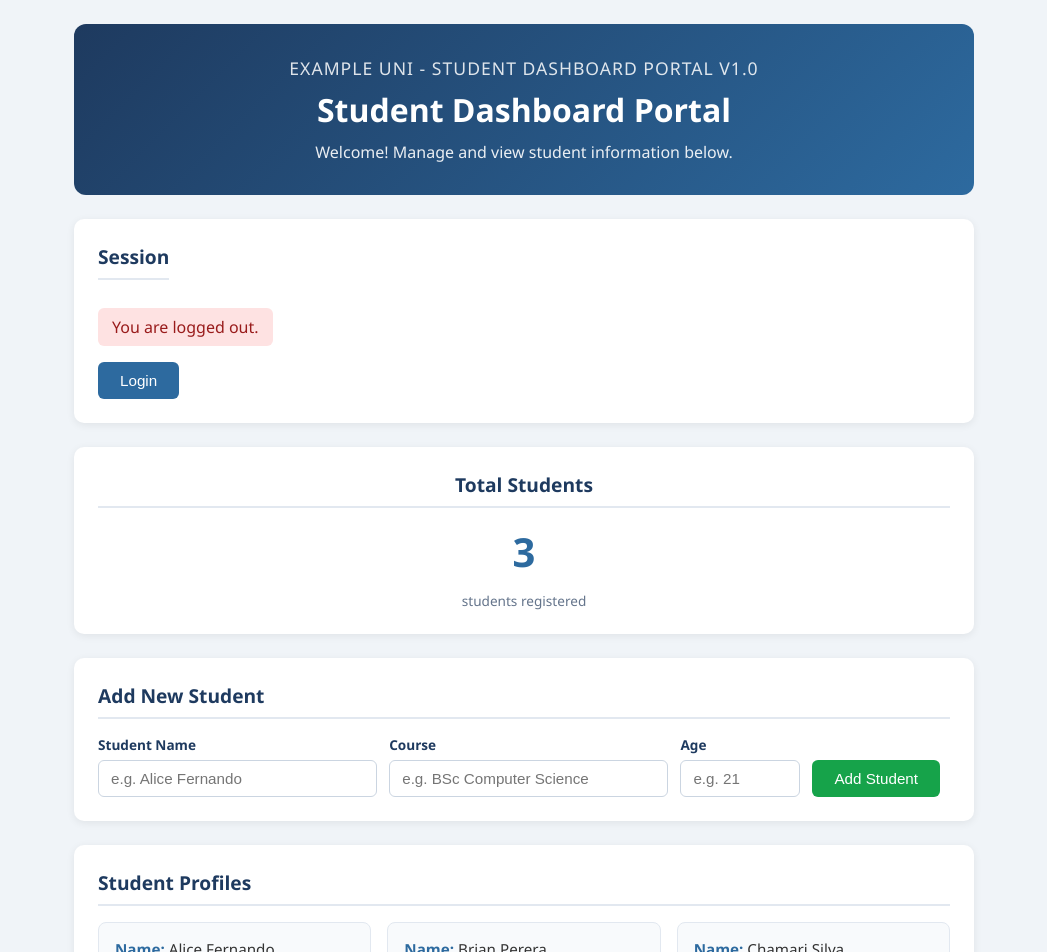
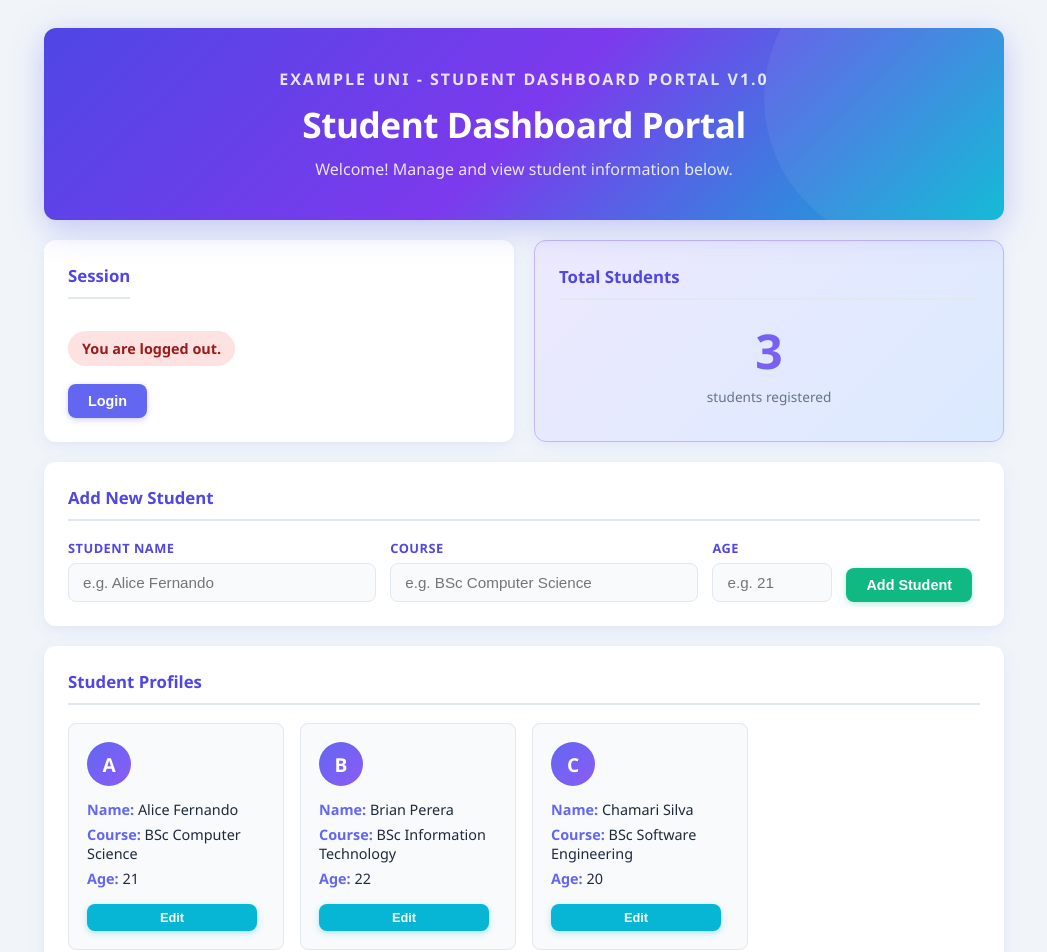
Before and after one commit to cnkulatunga/UOK-Student-APP, a React (Vite) app: page / in a window 1280 px wide. Shown: the top 952 px of the page, without its empty margins (116-1163 px from the left). Built offline with nearby package versions, Linux system fonts and the light colour scheme.

Commit message:
Add inline student edit, new violet/indigo theme, avatar initials

```diff
--- a/src/App.jsx
+++ b/src/App.jsx
@@ -1,10 +1,9 @@
 /**
  * @file App.jsx
- * @description Root component that composes all dashboard sections.
- *              Holds the shared students state so the form, counter, student
- *              cards, and student list all stay in sync automatically.
- *              Assumption: data is held in memory (no persistence); refreshing
- *              the page resets the list to the initial seed data.
+ * @description Root component — owns the students state and passes handlers
+ *              down to child components for adding and editing students.
+ *              Assumption: data is held in memory only; a refresh resets to
+ *              the initial seed data.
  */
 
 import { useState } from "react";
@@ -17,7 +16,7 @@ import LoginLogout from "./components/LoginLogout";
 import AddStudentForm from "./components/AddStudentForm";
 
 /**
- * Seed data — pre-loaded so the dashboard is not empty on first load.
+ * Seed data pre-loaded so the dashboard is not empty on first load.
  * @type {{ name: string, course: string, age: number }[]}
  */
 const initialStudents = [
@@ -27,9 +26,8 @@ const initialStudents = [
 ];
 
 /**
- * App – top-level component that owns the students state and passes it down
- * to child components. Adding a student via the form automatically updates
- * the counter, student cards, and enrolled list.
+ * App – top-level component that owns the students state.
+ * Adding or editing a student automatically updates the counter, cards, and list.
  *
  * @returns {JSX.Element}
  */
@@ -39,12 +37,21 @@ function App() {
 
   /**
    * Appends a new student to the list.
-   * Called by AddStudentForm on valid submission.
-   *
    * @param {{ name: string, course: string, age: number }} newStudent
    */
   const handleAddStudent = (newStudent) => {
     setStudents((prev) => [...prev, newStudent]);
+  };
+
+  /**
+   * Replaces the student at the given index with updated data.
+   * @param {number} index
+   * @param {{ name: string, course: string, age: number }} updated
+   */
+  const handleEditStudent = (index, updated) => {
+    setStudents((prev) =>
+      prev.map((s, i) => (i === index ? updated : s))
+    );
   };
 
   return (
@@ -52,16 +59,18 @@ function App() {
       {/* Part 1 – Home: title, heading, and welcome message */}
       <Home />
 
-      {/* Part 7 – Conditional rendering: login / logout toggle */}
-      <LoginLogout />
+      <div className="dashboard-grid">
+        {/* Part 7 – Conditional rendering: login / logout toggle */}
+        <LoginLogout />
 
-      {/* Part 5 – Counter: auto-updates as students.length changes */}
-      <Counter count={students.length} />
+        {/* Part 5 – Counter: auto-updates as students.length changes */}
+        <Counter count={students.length} />
+      </div>
 
       {/* Student entry form — new submissions flow into shared state */}
       <AddStudentForm onAdd={handleAddStudent} />
 
-      {/* Part 3 – Reusable Student component rendered via props */}
+      {/* Part 3 – Student cards with inline edit support */}
       <div className="section">
         <h3>Student Profiles</h3>
         {students.length === 0 ? (
@@ -69,7 +78,14 @@ function App() {
         ) : (
           <div className="student-cards-grid">
             {students.map((s, i) => (
-              <Student key={i} name={s.name} course={s.course} age={s.age} />
+              <Student
+                key={i}
+                index={i}
+                name={s.name}
+                course={s.course}
+                age={s.age}
+                onEdit={handleEditStudent}
+              />
             ))}
           </div>
         )}
--- a/src/components/Student.jsx
+++ b/src/components/Student.jsx
@@ -1,26 +1,89 @@
 /**
  * @file Student.jsx
  * @description Part 3 – Reusable Student Component.
- *              Accepts student details as props and renders them as a card.
- *              Assumption: all three props are required; no default values are
- *              set because missing data should be caught at the call site.
+ *              Renders a student card in view mode by default.
+ *              An Edit button toggles inline editing; Save calls onEdit to
+ *              update shared state in App; Cancel discards local changes.
  */
 
+import { useState } from "react";
+
 /**
- * Student – displays a single student's name, course, and age.
+ * Student – displays and optionally edits a single student's details.
  *
- * @param {object}  props
- * @param {string}  props.name   - Full name of the student.
- * @param {string}  props.course - Enrolled course / degree programme.
- * @param {number}  props.age    - Age of the student.
+ * @param {object}   props
+ * @param {string}   props.name    - Full name of the student.
+ * @param {string}   props.course  - Enrolled course / degree programme.
+ * @param {number}   props.age     - Age of the student.
+ * @param {number}   props.index   - Position in the students array (used by onEdit).
+ * @param {Function} props.onEdit  - Callback: onEdit(index, { name, course, age }).
  * @returns {JSX.Element}
  */
-function Student({ name, course, age }) {
+function Student({ name, course, age, index, onEdit }) {
+  const [isEditing, setIsEditing]   = useState(false);
+  const [editName, setEditName]     = useState(name);
+  const [editCourse, setEditCourse] = useState(course);
+  const [editAge, setEditAge]       = useState(age);
+  const [error, setError]           = useState("");
+
+  /** Persist changes and return to view mode. */
+  const handleSave = () => {
+    if (!editName.trim() || !editCourse.trim() || !editAge) {
+      setError("All fields are required.");
+      return;
+    }
+    const parsedAge = parseInt(editAge, 10);
+    if (isNaN(parsedAge) || parsedAge < 16 || parsedAge > 99) {
+      setError("Age must be between 16 and 99.");
+      return;
+    }
+    onEdit(index, { name: editName.trim(), course: editCourse.trim(), age: parsedAge });
+    setError("");
+    setIsEditing(false);
+  };
+
+  /** Discard changes and return to view mode. */
+  const handleCancel = () => {
+    setEditName(name);
+    setEditCourse(course);
+    setEditAge(age);
+    setError("");
+    setIsEditing(false);
+  };
+
+  if (isEditing) {
+    return (
+      <div className="student-card student-card--editing">
+        {error && <p className="card-error">{error}</p>}
+        <div className="card-field">
+          <label>Name</label>
+          <input value={editName} onChange={(e) => setEditName(e.target.value)} />
+        </div>
+        <div className="card-field">
+          <label>Course</label>
+          <input value={editCourse} onChange={(e) => setEditCourse(e.target.value)} />
+        </div>
+        <div className="card-field">
+          <label>Age</label>
+          <input type="number" value={editAge} onChange={(e) => setEditAge(e.target.value)} />
+        </div>
+        <div className="card-actions">
+          <button className="btn btn-save" onClick={handleSave}>Save</button>
+          <button className="btn btn-cancel" onClick={handleCancel}>Cancel</button>
+        </div>
+      </div>
+    );
+  }
+
   return (
     <div className="student-card">
+      <div className="card-avatar">{name.charAt(0)}</div>
       <p><span className="label">Name:</span> {name}</p>
       <p><span className="label">Course:</span> {course}</p>
       <p><span className="label">Age:</span> {age}</p>
+      <button className="btn btn-edit" onClick={() => setIsEditing(true)}>
+        Edit
+      </button>
     </div>
   );
 }
--- a/src/index.css
+++ b/src/index.css
@@ -1,4 +1,34 @@
-/* Part 8 – Basic Styling */
+/* ============================================================
+   Part 8 – Global Styles
+   Theme: Modern Violet / Indigo
+   --primary:   #6366f1  (indigo)
+   --secondary: #8b5cf6  (violet)
+   --accent:    #06b6d4  (cyan)
+   --success:   #10b981  (emerald)
+   --danger:    #ef4444  (red)
+   ============================================================ */
+
+:root {
+  --primary:        #6366f1;
+  --primary-dark:   #4f46e5;
+  --secondary:      #8b5cf6;
+  --accent:         #06b6d4;
+  --success:        #10b981;
+  --success-dark:   #059669;
+  --warning:        #f59e0b;
+  --danger:         #ef4444;
+  --danger-dark:    #dc2626;
+  --bg:             #f1f5f9;
+  --surface:        #ffffff;
+  --surface-alt:    #f8fafc;
+  --border:         #e2e8f0;
+  --text:           #1e293b;
+  --text-muted:     #64748b;
+  --radius:         12px;
+  --radius-sm:      8px;
+  --shadow:         0 4px 16px rgba(99, 102, 241, 0.1);
+  --shadow-hover:   0 8px 24px rgba(99, 102, 241, 0.2);
+}
 
 * {
   box-sizing: border-box;
@@ -8,146 +38,140 @@
 
 body {
   font-family: 'Segoe UI', Tahoma, Geneva, Verdana, sans-serif;
-  background-color: #f0f4f8;
-  color: #333;
-  padding: 24px;
+  background-color: var(--bg);
+  color: var(--text);
+  padding: 28px 20px;
+  min-height: 100vh;
 }
 
 .app-container {
-  max-width: 900px;
+  max-width: 960px;
   margin: 0 auto;
   display: flex;
   flex-direction: column;
-  gap: 24px;
+  gap: 20px;
 }
 
-/* Home section */
+/* ── Home / Header ─────────────────────────────────────── */
 .home-section {
-  background: linear-gradient(135deg, #1e3a5f, #2d6a9f);
+  background: linear-gradient(135deg, #4f46e5 0%, #7c3aed 50%, #06b6d4 100%);
   color: white;
-  padding: 32px;
-  border-radius: 12px;
+  padding: 40px 32px;
+  border-radius: var(--radius);
   text-align: center;
+  box-shadow: 0 8px 32px rgba(99, 102, 241, 0.35);
+  position: relative;
+  overflow: hidden;
+}
+
+/* Decorative circle behind the header */
+.home-section::before {
+  content: '';
+  position: absolute;
+  width: 300px;
+  height: 300px;
+  background: rgba(255, 255, 255, 0.06);
+  border-radius: 50%;
+  top: -80px;
+  right: -60px;
 }
 
 .system-title {
-  font-size: 1.1rem;
-  font-weight: 500;
-  letter-spacing: 1px;
+  font-size: 1rem;
+  font-weight: 600;
+  letter-spacing: 2px;
   text-transform: uppercase;
   opacity: 0.85;
-  margin-bottom: 8px;
+  margin-bottom: 10px;
 }
 
 .dashboard-heading {
-  font-size: 2rem;
-  font-weight: 700;
+  font-size: 2.2rem;
+  font-weight: 800;
   margin-bottom: 10px;
+  letter-spacing: -0.5px;
 }
 
 .welcome-message {
   font-size: 1rem;
-  opacity: 0.9;
+  opacity: 0.85;
 }
 
-/* Generic section */
+/* ── Side-by-side grid for Login + Counter ─────────────── */
+.dashboard-grid {
+  display: grid;
+  grid-template-columns: 1fr 1fr;
+  gap: 20px;
+}
+
+@media (max-width: 600px) {
+  .dashboard-grid { grid-template-columns: 1fr; }
+}
+
+/* ── Generic section card ──────────────────────────────── */
 .section {
-  background: white;
-  border-radius: 10px;
+  background: var(--surface);
+  border-radius: var(--radius);
   padding: 24px;
-  box-shadow: 0 2px 8px rgba(0, 0, 0, 0.07);
+  box-shadow: var(--shadow);
+  transition: box-shadow 0.2s;
+}
+
+.section:hover {
+  box-shadow: var(--shadow-hover);
 }
 
 .section h3 {
-  font-size: 1.2rem;
-  font-weight: 600;
-  margin-bottom: 16px;
-  color: #1e3a5f;
-  border-bottom: 2px solid #e2e8f0;
-  padding-bottom: 8px;
+  font-size: 1.05rem;
+  font-weight: 700;
+  margin-bottom: 18px;
+  color: var(--primary-dark);
+  display: flex;
+  align-items: center;
+  gap: 8px;
+  padding-bottom: 10px;
+  border-bottom: 2px solid var(--border);
 }
 
-/* Student cards grid */
-.student-cards-grid {
-  display: grid;
-  grid-template-columns: repeat(auto-fill, minmax(220px, 1fr));
-  gap: 16px;
+/* ── Counter ───────────────────────────────────────────── */
+.counter-section {
+  text-align: center;
+  background: linear-gradient(135deg, #ede9fe, #dbeafe);
+  border: 1px solid #c4b5fd;
 }
 
-.student-card {
-  background: #f8fafc;
-  border: 1px solid #e2e8f0;
-  border-radius: 8px;
-  padding: 16px;
-  display: flex;
-  flex-direction: column;
-  gap: 6px;
+.count-display {
+  font-size: 3rem;
+  font-weight: 800;
+  background: linear-gradient(135deg, var(--primary), var(--secondary));
+  -webkit-background-clip: text;
+  -webkit-text-fill-color: transparent;
+  background-clip: text;
+  margin: 8px 0 4px;
 }
 
-.student-card p {
-  font-size: 0.95rem;
+.count-label {
+  font-size: 0.85rem;
+  color: var(--text-muted);
+  font-weight: 500;
 }
 
-.label {
-  font-weight: 600;
-  color: #2d6a9f;
-}
-
-/* Buttons */
-.btn {
-  display: inline-block;
-  background-color: #2d6a9f;
-  color: white;
-  border: none;
-  padding: 10px 22px;
-  border-radius: 6px;
-  font-size: 0.95rem;
-  cursor: pointer;
-  margin-right: 10px;
-  margin-top: 4px;
-  transition: background-color 0.2s ease;
-}
-
-.btn:hover {
-  background-color: #1e3a5f;
-}
-
-/* Counter */
-.count-display {
-  font-size: 2.5rem;
-  font-weight: 700;
-  color: #2d6a9f;
-  margin-bottom: 12px;
-}
-
-/* Student list */
-.student-list {
-  list-style: none;
-  display: flex;
-  flex-direction: column;
-  gap: 8px;
-}
-
-.student-list li {
-  background: #f0f4f8;
-  padding: 10px 14px;
-  border-radius: 6px;
-  font-size: 0.95rem;
-}
-
-/* Login / Logout */
+/* ── Login / Logout ────────────────────────────────────── */
 .login-section {
   display: flex;
   flex-direction: column;
   align-items: flex-start;
-  gap: 12px;
+  gap: 14px;
 }
 
 .status {
-  font-size: 1rem;
-  font-weight: 500;
+  font-size: 0.9rem;
+  font-weight: 600;
   padding: 8px 14px;
-  border-radius: 6px;
+  border-radius: 20px;
+  display: inline-flex;
+  align-items: center;
+  gap: 6px;
 }
 
 .logged-in {
@@ -160,22 +184,183 @@ body {
   color: #991b1b;
 }
 
-/* Counter */
-.counter-section {
-  text-align: center;
+/* ── Buttons ───────────────────────────────────────────── */
+.btn {
+  display: inline-flex;
+  align-items: center;
+  justify-content: center;
+  background-color: var(--primary);
+  color: white;
+  border: none;
+  padding: 9px 20px;
+  border-radius: var(--radius-sm);
+  font-size: 0.9rem;
+  font-weight: 600;
+  cursor: pointer;
+  margin-right: 8px;
+  margin-top: 4px;
+  transition: background-color 0.2s, transform 0.1s, box-shadow 0.2s;
+  box-shadow: 0 2px 6px rgba(99, 102, 241, 0.3);
 }
 
-.count-label {
-  font-size: 0.85rem;
-  color: #64748b;
-  margin-top: 4px;
+.btn:hover {
+  background-color: var(--primary-dark);
+  transform: translateY(-1px);
+  box-shadow: 0 4px 12px rgba(99, 102, 241, 0.4);
 }
 
-/* Add Student Form */
+.btn:active {
+  transform: translateY(0);
+}
+
+.btn-primary {
+  background-color: var(--success);
+  box-shadow: 0 2px 6px rgba(16, 185, 129, 0.3);
+}
+
+.btn-primary:hover {
+  background-color: var(--success-dark);
+  box-shadow: 0 4px 12px rgba(16, 185, 129, 0.4);
+}
+
+.btn-edit {
+  background-color: var(--accent);
+  font-size: 0.8rem;
+  padding: 6px 14px;
+  margin-top: 10px;
+  box-shadow: 0 2px 6px rgba(6, 182, 212, 0.3);
+}
+
+.btn-edit:hover {
+  background-color: #0891b2;
+  box-shadow: 0 4px 10px rgba(6, 182, 212, 0.4);
+}
+
+.btn-save {
+  background-color: var(--success);
+  font-size: 0.85rem;
+  padding: 7px 16px;
+  box-shadow: 0 2px 6px rgba(16, 185, 129, 0.3);
+}
+
+.btn-save:hover {
+  background-color: var(--success-dark);
+}
+
+.btn-cancel {
+  background-color: #94a3b8;
+  font-size: 0.85rem;
+  padding: 7px 16px;
+  box-shadow: none;
+}
+
+.btn-cancel:hover {
+  background-color: #64748b;
+  box-shadow: none;
+}
+
+/* ── Student Cards ─────────────────────────────────────── */
+.student-cards-grid {
+  display: grid;
+  grid-template-columns: repeat(auto-fill, minmax(210px, 1fr));
+  gap: 16px;
+}
+
+.student-card {
+  background: var(--surface-alt);
+  border: 1px solid var(--border);
+  border-radius: var(--radius-sm);
+  padding: 18px;
+  display: flex;
+  flex-direction: column;
+  gap: 6px;
+  transition: transform 0.2s, box-shadow 0.2s;
+}
+
+.student-card:hover {
+  transform: translateY(-3px);
+  box-shadow: 0 8px 20px rgba(99, 102, 241, 0.12);
+}
+
+/* Avatar initial circle */
+.card-avatar {
+  width: 44px;
+  height: 44px;
+  border-radius: 50%;
+  background: linear-gradient(135deg, var(--primary), var(--secondary));
+  color: white;
+  font-size: 1.2rem;
+  font-weight: 700;
+  display: flex;
+  align-items: center;
+  justify-content: center;
+  margin-bottom: 8px;
+}
+
+.student-card p {
+  font-size: 0.9rem;
+  color: var(--text);
+}
+
+.label {
+  font-weight: 700;
+  color: var(--primary);
+}
+
+/* Editing state */
+.student-card--editing {
+  border-color: var(--primary);
+  box-shadow: 0 0 0 3px rgba(99, 102, 241, 0.15);
+}
+
+.card-field {
+  display: flex;
+  flex-direction: column;
+  gap: 4px;
+  margin-bottom: 6px;
+}
+
+.card-field label {
+  font-size: 0.75rem;
+  font-weight: 700;
+  color: var(--primary);
+  text-transform: uppercase;
+  letter-spacing: 0.5px;
+}
+
+.card-field input {
+  padding: 7px 10px;
+  border: 1px solid var(--border);
+  border-radius: 6px;
+  font-size: 0.9rem;
+  outline: none;
+  transition: border-color 0.2s;
+}
+
+.card-field input:focus {
+  border-color: var(--primary);
+}
+
+.card-actions {
+  display: flex;
+  gap: 6px;
+  margin-top: 8px;
+}
+
+.card-error {
+  background: #fee2e2;
+  color: #991b1b;
+  font-size: 0.8rem;
+  padding: 6px 10px;
+  border-radius: 6px;
+  margin-bottom: 6px;
+}
+
+/* ── Add Student Form ──────────────────────────────────── */
 .student-form {
   display: grid;
   grid-template-columns: 1fr 1fr 120px auto;
-  gap: 12px;
+  gap: 14px;
   align-items: end;
 }
 
@@ -186,52 +371,76 @@ body {
 }
 
 .form-group label {
-  font-size: 0.85rem;
-  font-weight: 600;
-  color: #1e3a5f;
+  font-size: 0.8rem;
+  font-weight: 700;
+  color: var(--primary-dark);
+  text-transform: uppercase;
+  letter-spacing: 0.5px;
 }
 
 .form-group input {
-  padding: 9px 12px;
-  border: 1px solid #cbd5e1;
-  border-radius: 6px;
+  padding: 10px 14px;
+  border: 1.5px solid var(--border);
+  border-radius: var(--radius-sm);
   font-size: 0.95rem;
   outline: none;
-  transition: border-color 0.2s;
+  background: var(--surface-alt);
+  transition: border-color 0.2s, box-shadow 0.2s;
 }
 
 .form-group input:focus {
-  border-color: #2d6a9f;
+  border-color: var(--primary);
+  box-shadow: 0 0 0 3px rgba(99, 102, 241, 0.15);
 }
 
 .form-error {
   background-color: #fee2e2;
   color: #991b1b;
-  padding: 8px 14px;
-  border-radius: 6px;
-  font-size: 0.9rem;
-  margin-bottom: 10px;
+  padding: 10px 14px;
+  border-radius: var(--radius-sm);
+  font-size: 0.88rem;
+  font-weight: 500;
+  margin-bottom: 12px;
 }
 
-.btn-primary {
-  background-color: #16a34a;
-  white-space: nowrap;
+/* ── Student List ──────────────────────────────────────── */
+.student-list {
+  list-style: none;
+  display: flex;
+  flex-direction: column;
+  gap: 8px;
 }
 
-.btn-primary:hover {
-  background-color: #15803d;
+.student-list li {
+  background: linear-gradient(135deg, #ede9fe22, #dbeafe22);
+  border: 1px solid #e0e7ff;
+  padding: 11px 16px;
+  border-radius: var(--radius-sm);
+  font-size: 0.95rem;
+  font-weight: 500;
+  color: var(--text);
+  transition: background 0.2s;
 }
 
-/* Empty state */
+.student-list li:hover {
+  background: linear-gradient(135deg, #ede9fe55, #dbeafe55);
+}
+
+/* ── Empty state ───────────────────────────────────────── */
 .empty-state {
-  color: #94a3b8;
+  color: var(--text-muted);
   font-style: italic;
   font-size: 0.95rem;
+  padding: 8px 0;
 }
 
-/* Responsive: stack form on small screens */
+/* ── Responsive ────────────────────────────────────────── */
 @media (max-width: 640px) {
   .student-form {
     grid-template-columns: 1fr;
   }
+
+  .dashboard-heading {
+    font-size: 1.6rem;
+  }
 }
```
